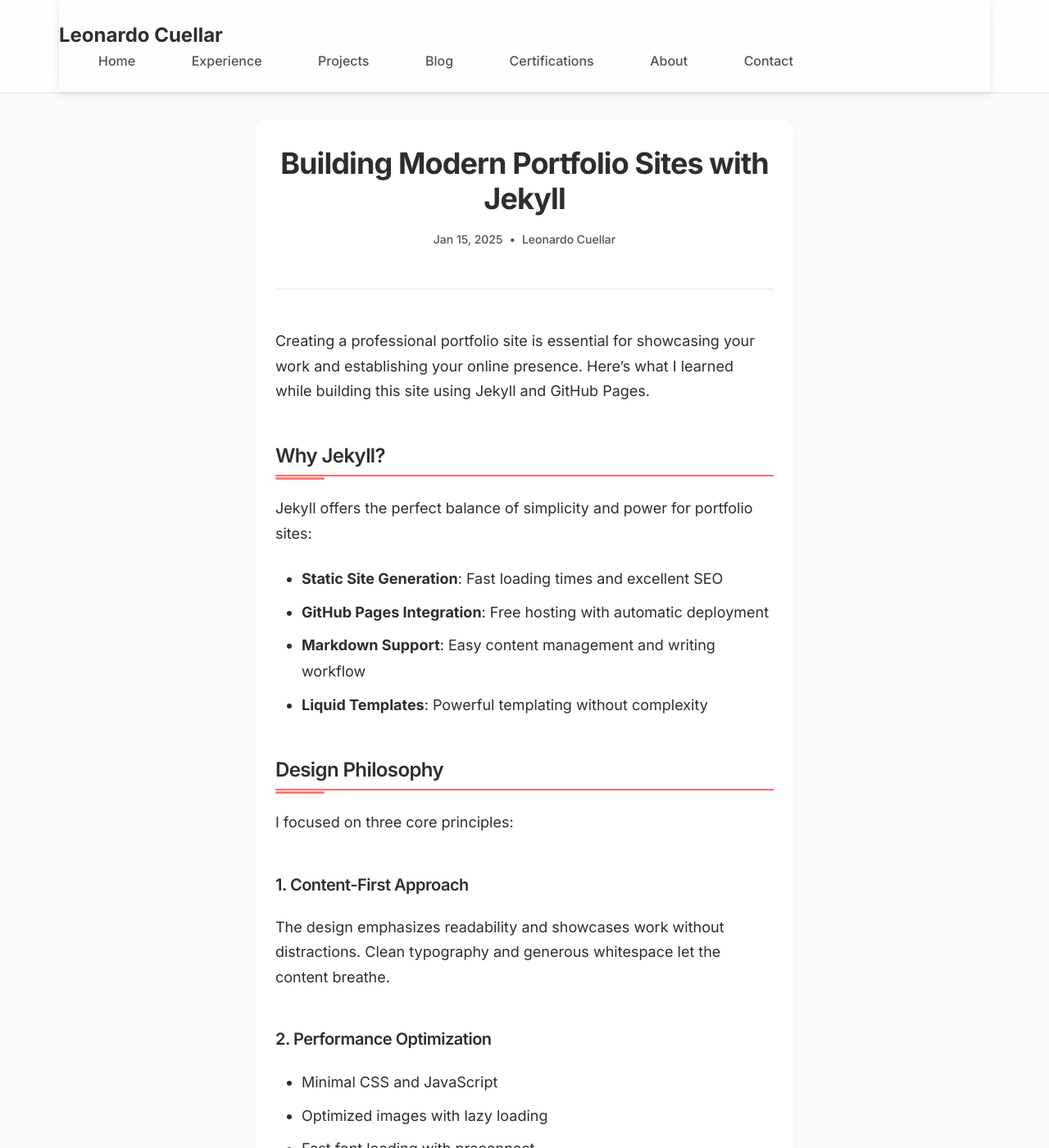
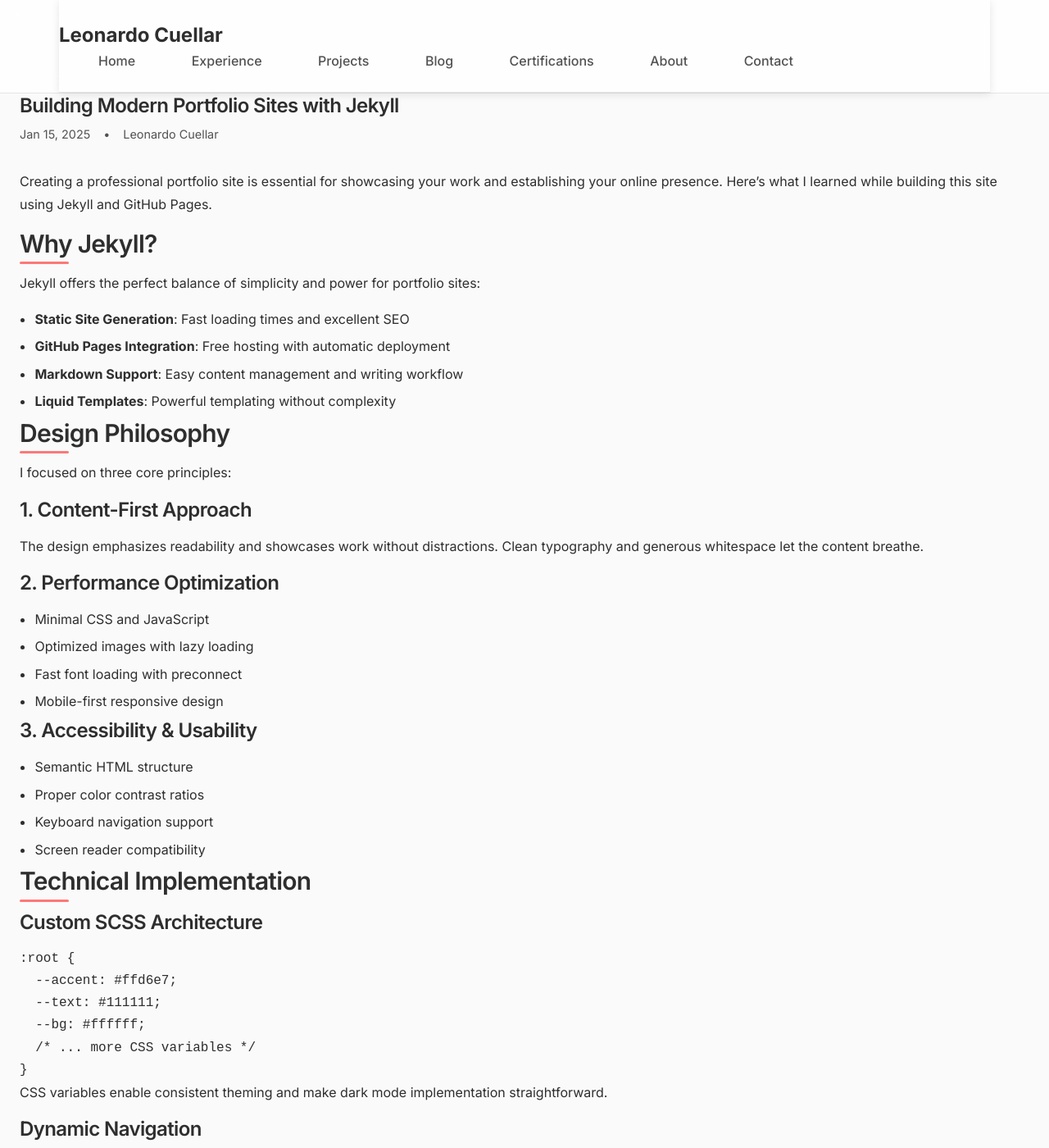
Before and after one commit to leonardocuellargold/leonardocuellargold.github.io, a Jekyll site: the page built from _posts/2025-01-15-building-portfolio-sites.md, in a window 1280 px wide and 1400 px high. Shown: the whole window at 82% size. Built offline with Jekyll 4.4.1, drawn with Linux system fonts in a browser that asks for light colours.

Commit message:
changed layout and added image handling

```diff
--- a/assets/main.scss
+++ b/assets/main.scss
@@ -2041,113 +2041,31 @@ footer { margin-top: 3rem; font-size: .75rem; color: var(--text-soft); }
 
 /* Blog Post Styles ---------------------------------------------------- */
 .post {
-  max-width: var(--max-width-prose);
+  max-width: var(--max-width-xl);
   margin: 0 auto;
-  padding: var(--space-8) var(--space-6);
-  background: var(--bg-elevated);
-  border-radius: var(--radius-lg);
-  box-shadow: var(--shadow-sm);
-  margin-top: var(--space-8);
-  margin-bottom: var(--space-12);
+  padding: 0 var(--space-6);
 }
 
 .post-header {
-  text-align: center;
-  margin-bottom: var(--space-12);
-  padding-bottom: var(--space-8);
-  border-bottom: 1px solid var(--border-primary);
+  margin-bottom: 2rem;
 }
 
 .post-title {
-  font-size: var(--text-4xl);
-  font-weight: 700;
-  margin-bottom: var(--space-4);
-  color: var(--text-primary);
-  line-height: 1.2;
+  margin-bottom: .5rem;
 }
 
 .post-meta {
   color: var(--text-secondary);
-  font-size: var(--text-sm);
-  font-weight: 500;
-  display: flex;
-  align-items: center;
-  justify-content: center;
-  gap: var(--space-2);
-  flex-wrap: wrap;
+  font-size: .9rem;
 }
 
 .post-content {
-  line-height: 1.8;
-  font-size: var(--text-lg);
-  color: var(--text-primary);
-}
-
-.post-content h2,
-.post-content h3,
-.post-content h4 {
-  margin-top: var(--space-12);
-  margin-bottom: var(--space-6);
-}
-
-.post-content h2 {
-  font-size: var(--text-2xl);
-  border-bottom: 2px solid var(--accent);
-  padding-bottom: var(--space-2);
-}
-
-.post-content h3 {
-  font-size: var(--text-xl);
-}
-
-.post-content p {
-  margin-bottom: var(--space-6);
-}
-
-.post-content ul,
-.post-content ol {
-  margin: var(--space-6) 0;
-  padding-left: var(--space-8);
-}
-
-.post-content li {
-  margin: var(--space-2) 0;
-}
-
-.post-content blockquote {
-  margin: var(--space-8) 0;
-  padding: var(--space-6);
-  border-left: 4px solid var(--accent);
-  background: var(--bg-secondary);
-  border-radius: 0 var(--radius-md) var(--radius-md) 0;
-  font-style: italic;
-}
-
-.post-content code {
-  background: var(--bg-secondary);
-  color: var(--accent-600);
-  padding: var(--space-1) var(--space-2);
-  border-radius: var(--radius-sm);
-  font-size: 0.9em;
-}
-
-.post-content pre {
-  background: var(--bg-secondary);
-  padding: var(--space-6);
-  border-radius: var(--radius-md);
-  overflow-x: auto;
-  margin: var(--space-8) 0;
-}
-
-.post-content pre code {
-  background: none;
-  padding: 0;
-  color: var(--text-primary);
+  line-height: 1.7;
 }
 
 .post-footer {
-  margin-top: var(--space-16);
-  padding-top: var(--space-8);
+  margin-top: 3rem;
+  padding-top: 2rem;
   border-top: 1px solid var(--border-primary);
   text-align: center;
 }
@@ -2167,35 +2085,7 @@ footer { margin-top: 3rem; font-size: .75rem; color: var(--text-soft); }
 
   /* Blog Post Mobile Styles */
   .post {
-    margin: var(--space-4);
-    padding: var(--space-6) var(--space-4);
-    border-radius: var(--radius-md);
-  }
-
-  .post-title {
-    font-size: var(--text-3xl);
-  }
-
-  .post-content {
-    font-size: var(--text-base);
-  }
-
-  .post-content h2 {
-    font-size: var(--text-xl);
-  }
-
-  .post-content h3 {
-    font-size: var(--text-lg);
-  }
-
-  .post-meta {
-    flex-direction: column;
-    gap: var(--space-1);
-  }
-
-  .post-content ul,
-  .post-content ol {
-    padding-left: var(--space-6);
+    padding: 0 var(--space-4);
   }
 }
 
```
Also changed, not shown: _data/projects.yml (+9 -21 lines), assets/img/projects/500rising-hero.jpg (added).
